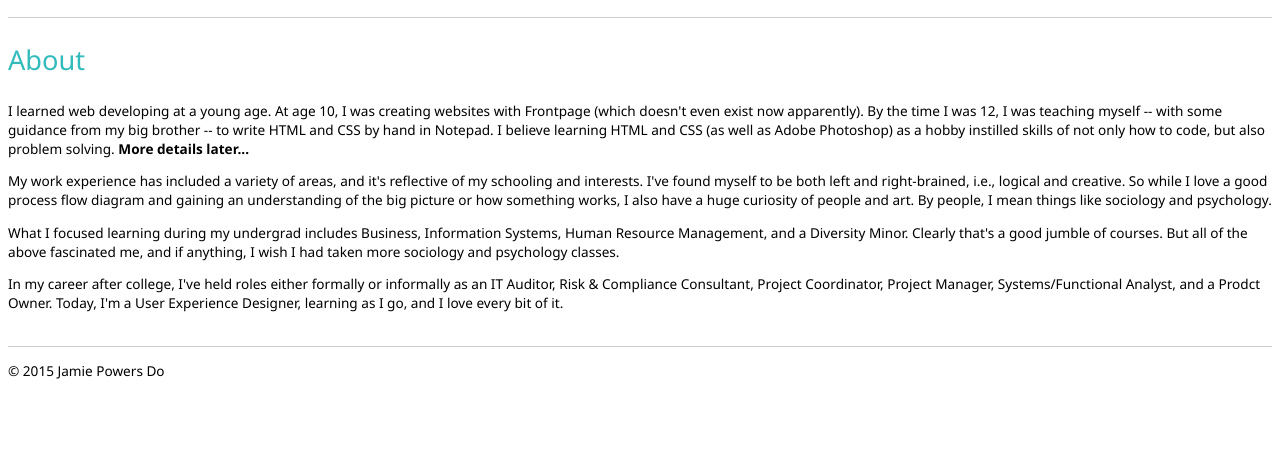
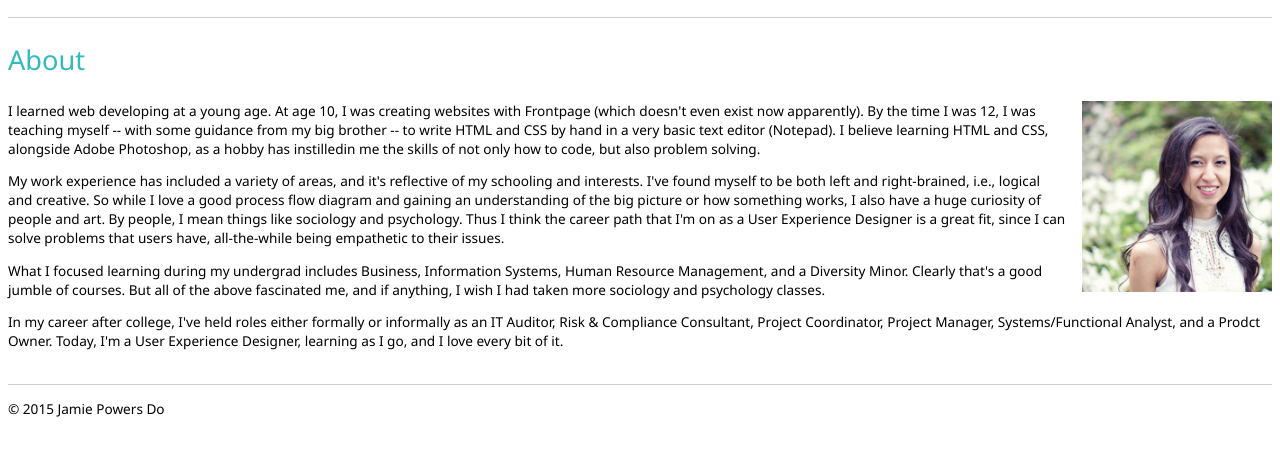
Before and after one commit to powerjam/portfolio, a plain HTML site: page about.html in a window 1280 px wide. Shown: the part 90-546 px from the top of the page. Drawn offline with Linux system fonts and the light colour scheme.

Commit message:
Updated stylesheet and about page

```diff
--- a/about.html
+++ b/about.html
@@ -27,10 +27,14 @@
     <a name="about"></a>
     <h2>About</h2>
 
-    <p>I learned web developing at a young age.  At age 10, I was creating websites with Frontpage (which doesn't even exist now apparently).  By the time I was 12, I was teaching myself -- with some guidance from my big brother -- to write HTML and CSS by hand in Notepad. I believe learning HTML and CSS (as well as Adobe Photoshop) as a hobby instilled skills of not only how to code, but also problem solving. <b>More details later...</b></p>
+    <img src="images/jamie-do.png" id="portrait">
 
-    <p>My work experience has included a variety of areas, and it's reflective of my schooling and interests.  I've found myself to be both left and right-brained, i.e., logical and creative. So while I love a good process flow diagram and gaining an understanding of the big picture or how something works, I also have a huge curiosity of people and art. By people, I mean things like sociology and psychology.</p>
+    <p>I learned web developing at a young age.  At age 10, I was creating websites with Frontpage (which doesn't even exist now apparently).  By the time I was 12, I was teaching myself -- with some guidance from my big brother -- to write HTML and CSS by hand in a very basic text editor (Notepad). I believe learning HTML and CSS, alongside Adobe Photoshop, as a hobby has instilledin me the skills of not only how to code, but also problem solving.</p>
+
+    <p>My work experience has included a variety of areas, and it's reflective of my schooling and interests.  I've found myself to be both left and right-brained, i.e., logical and creative. So while I love a good process flow diagram and gaining an understanding of the big picture or how something works, I also have a huge curiosity of people and art. By people, I mean things like sociology and psychology.  Thus I think the career path that I'm on as a User Experience Designer is a great fit, since I can solve problems that users have, all-the-while being empathetic to their issues.</p>
+
     <p>What I focused learning during my undergrad includes Business, Information Systems, Human Resource Management, and a Diversity Minor.  Clearly that's a good jumble of courses.  But all of the above fascinated me, and if anything, I wish I had taken more sociology and psychology classes.</p>
+
     <p>In my career after college, I've held roles either formally or informally as an IT Auditor, Risk &amp; Compliance Consultant, Project Coordinator, Project Manager, Systems/Functional Analyst, and a Prodct Owner. Today, I'm a User Experience Designer, learning as I go, and I love every bit of it.</p>
 
   </article>
--- a/styles/first-stylesheet.css
+++ b/styles/first-stylesheet.css
@@ -98,8 +98,15 @@ nav a:hover {
   filter: alpha(opacity=50); /* For IE8 and? earlier */
 }
 
+#portrait {
+  width: 15%;
+  height: 15%;
+  float: right;
+  margin: 0px 0px 15px 15px;
+}
 
-/* CSS3 For Funsies */
+
+/* Special CSS3 For Funsies */
 
 #animated-div {
     width: 100px;
```
